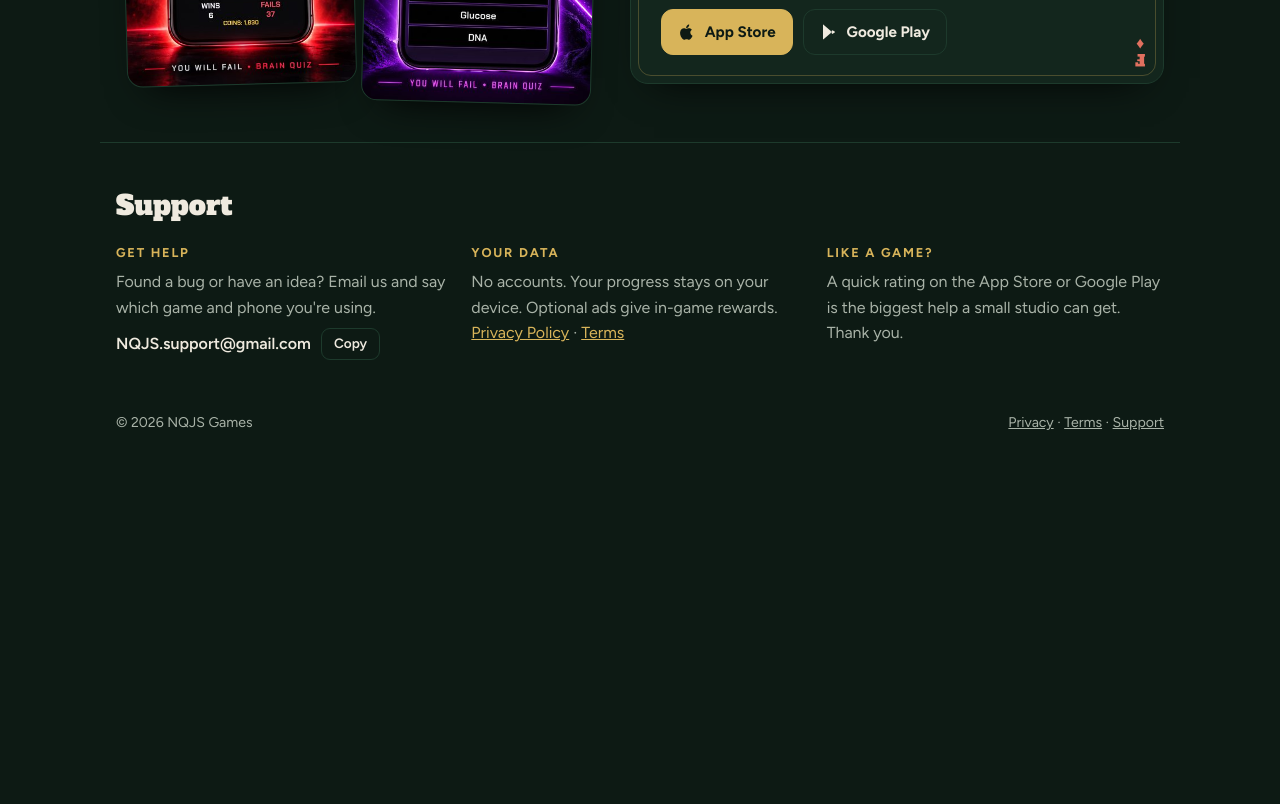
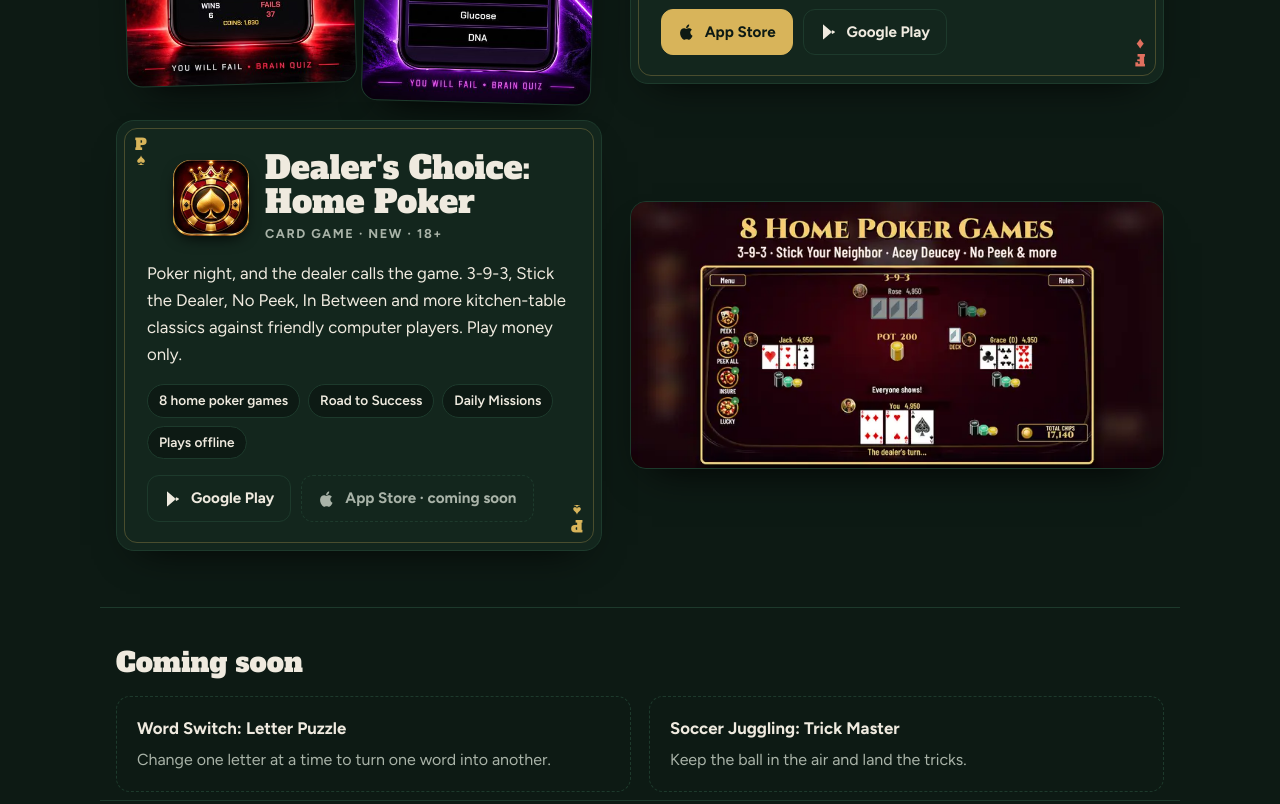
Before and after one commit to diagobomb11/diagobomb11.github.io, a plain HTML site: page index.html in a window 1280 px wide. Shown: the part 2280-3084 px from the top of the page. Before the commit the page ends 2749 px from the top, so only its background shows below. Drawn offline with Linux system fonts and the light colour scheme.

Commit message:
Add Dealer's Choice: Home Poker and Coming soon section

```diff
--- a/index.html
+++ b/index.html
@@ -4,7 +4,7 @@
 <meta charset="utf-8">
 <meta name="viewport" content="width=device-width, initial-scale=1, viewport-fit=cover">
 <title>NQJS Games</title>
-<meta name="description" content="NQJS Games makes Euchre, Garbage, Rocket Rugby and You Will Fail for iPhone, iPad and Android.">
+<meta name="description" content="NQJS Games makes Euchre, Garbage, Rocket Rugby, You Will Fail and Dealer's Choice: Home Poker for iPhone, iPad and Android.">
 <link rel="preconnect" href="https://fonts.googleapis.com">
 <link rel="preconnect" href="https://fonts.gstatic.com" crossorigin>
 <link rel="stylesheet" href="https://fonts.googleapis.com/css2?family=Alfa+Slab+One&family=Figtree:wght@400;500;600;700&display=swap">
@@ -126,6 +126,15 @@ a:focus-visible, button:focus-visible { outline: 2px solid var(--brass); outline
 .shots.wide { flex-direction: column; align-items: stretch; }
 .shots.wide img { width: 100%; max-width: 100%; transform: none; }
 .shots.wide img:nth-child(2) { transform: none; }
+
+/* ---------- Coming soon ---------- */
+.soon-list { border-top: 1px solid var(--rail); padding-block: 40px 8px; display: grid; gap: 18px; }
+.soon-list h2 { font: 400 1.7rem/1.1 var(--display); margin: 0; }
+.soon-grid { display: grid; grid-template-columns: repeat(2, minmax(0, 1fr)); gap: 18px; }
+.soon-grid > div { min-width: 0; border: 1px dashed var(--rail); border-radius: 14px; padding: 18px 20px; }
+.soon-grid h3 { margin: 0 0 6px; font-size: 1.05rem; color: var(--chalk); }
+.soon-grid p { margin: 0; color: var(--chalk-dim); }
+@media (max-width: 820px) { .soon-grid { grid-template-columns: minmax(0, 1fr); } }
 
 /* ---------- Support ---------- */
 .support { border-top: 1px solid var(--rail); padding-block: 48px 30px; display: grid; gap: 22px; }
@@ -288,6 +297,45 @@ footer a { color: var(--chalk-dim); }
       </div>
     </article>
 
+    <article class="game" id="poker">
+      <div class="card">
+        <div class="idx tl" aria-hidden="true">P<b>♠</b></div>
+        <div class="idx br" aria-hidden="true">P<b>♠</b></div>
+        <div class="head">
+          <img src="img/poker-icon.webp" alt="Dealer's Choice: Home Poker app icon" width="76" height="76">
+          <div>
+            <h2>Dealer's Choice: Home Poker</h2>
+            <p class="kind">Card game · New · 18+</p>
+          </div>
+        </div>
+        <p class="pitch">Poker night, and the dealer calls the game. 3-9-3, Stick the Dealer, No Peek, In Between and more kitchen-table classics against friendly computer players. Play money only.</p>
+        <ul class="facts">
+          <li>8 home poker games</li><li>Road to Success</li><li>Daily Missions</li><li>Plays offline</li>
+        </ul>
+        <div class="stores">
+          <a class="store alt" href="https://play.google.com/store/apps/details?id=com.Nico.NicosPokerDealersChoice" target="_blank" rel="noopener"><svg viewBox="0 0 24 24" aria-hidden="true"><path fill="currentColor" d="M4 2.6v18.8c0 .4.4.6.7.4l10.9-9.4c.3-.2.3-.6 0-.8L4.7 2.2c-.3-.2-.7 0-.7.4zm12.6 7 2.9 1.7c.6.4.6 1.2 0 1.5l-2.9 1.7-2.5-2.4 2.5-2.5z"/></svg>Google Play</a>
+          <span class="store soon"><svg viewBox="0 0 24 24" aria-hidden="true"><path fill="currentColor" d="M16.4 12.6c0-2.4 2-3.6 2.1-3.7-1.2-1.7-3-1.9-3.6-2-1.5-.2-3 .9-3.8.9-.8 0-2-.9-3.3-.9-1.7 0-3.3 1-4.2 2.6-1.8 3.1-.5 7.7 1.3 10.2.9 1.2 1.9 2.6 3.2 2.6 1.3-.1 1.8-.8 3.3-.8 1.6 0 2 .8 3.4.8 1.4 0 2.3-1.3 3.1-2.5 1-1.4 1.4-2.8 1.4-2.9 0 0-2.8-1.1-2.9-4.3zM13.9 5.3c.7-.9 1.2-2 1-3.2-1 0-2.2.7-3 1.5-.6.7-1.2 1.9-1 3.1 1.1.1 2.3-.6 3-1.4z"/></svg>App Store · coming soon</span>
+        </div>
+      </div>
+      <div class="shots wide">
+        <img src="img/poker-1.webp" alt="A hand of 3-9-3 at the poker table, threes and nines wild" width="720" height="360" loading="lazy">
+      </div>
+    </article>
+
+  </section>
+
+  <section class="soon-list wrap" id="coming-soon" aria-label="Coming soon">
+    <h2>Coming soon</h2>
+    <div class="soon-grid">
+      <div>
+        <h3>Word Switch: Letter Puzzle</h3>
+        <p>Change one letter at a time to turn one word into another.</p>
+      </div>
+      <div>
+        <h3>Soccer Juggling: Trick Master</h3>
+        <p>Keep the ball in the air and land the tricks.</p>
+      </div>
+    </div>
   </section>
 
   <section class="support wrap" id="support">
```
